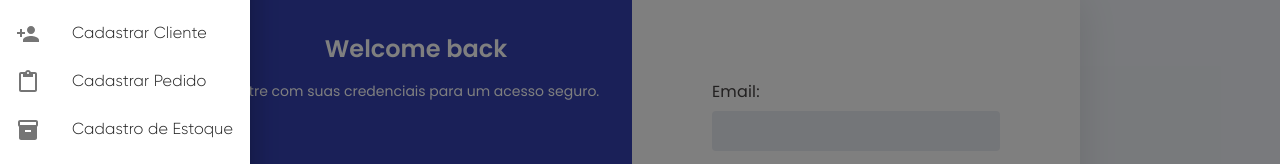
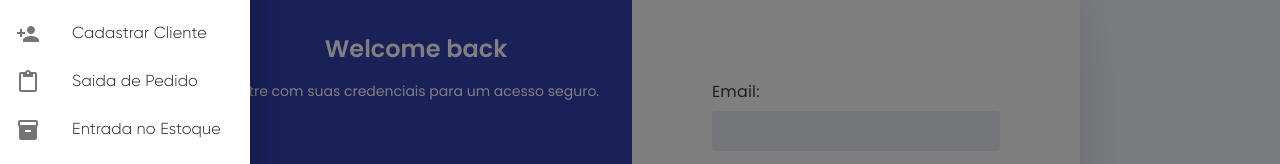
Before and after one commit to juliapalmacunha/Gestao-de-vendas, a React (Vite) app: page / in a window 1280 px wide. Both pictures are taken after a click on the button 36 px from the left and 32 px from the top of the page. Shown: the part 145-309 px from the top of the page. Built offline with nearby package versions, Linux system fonts and the light colour scheme; no server answers.

Commit message:
Update BarraLateral.jsx

```diff
--- a/src/components/BarraLateral.jsx
+++ b/src/components/BarraLateral.jsx
@@ -71,14 +71,14 @@ const BarraLateral = ({ alternarGaveta, estadoGaveta }) => {
             <ListItemIcon>
               <ContentPasteIcon />
             </ListItemIcon>
-            <ListItemText primary="Cadastrar Pedido" primaryTypographyProps={estiloFonte} />
+            <ListItemText primary="Saida de Pedido" primaryTypographyProps={estiloFonte} />
           </ListItemButton>
 
           <ListItemButton onClick={alternarGaveta} component={Link} to='estoque' >
             <ListItemIcon>
               <InventoryIcon/>
             </ListItemIcon>
-            <ListItemText primary="Cadastro de Estoque" primaryTypographyProps={estiloFonte} />
+            <ListItemText primary="Entrada no Estoque" primaryTypographyProps={estiloFonte} />
           </ListItemButton>
 
           <ListItemButton onClick={alternarGaveta} component={Link} to='clientes'>
```
